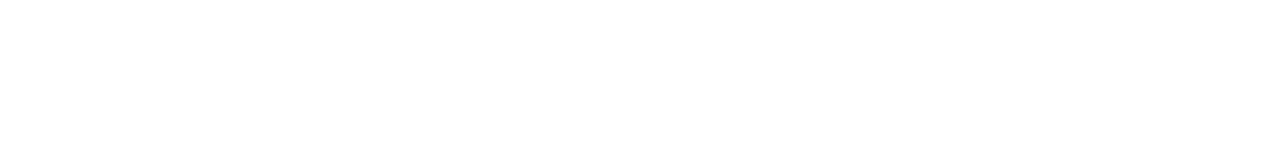
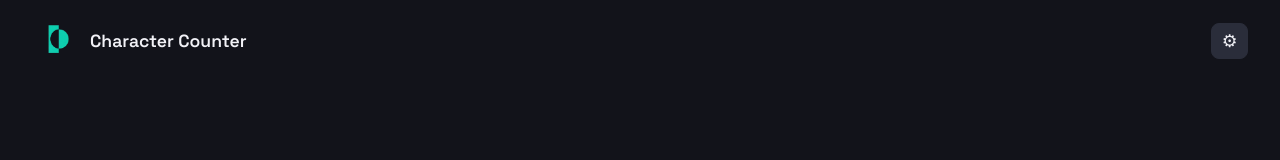
Before and after one commit to SofiaDeAlessandre/characterCounter-front-utn, a plain HTML site: page index.html in a window 1280 px wide. Drawn offline with Linux system fonts and the light colour scheme.

Commit message:
feat: agregar header con logo, título, botón de configuración y estilado

```diff
--- a/index.html
+++ b/index.html
@@ -1,12 +1,28 @@
-<!DOCTYPE html>
+<!doctype html>
 <html lang="en">
-<head>
-    <meta charset="UTF-8">
-    <meta name="viewport" content="width=device-width, initial-scale=1.0">
+  <head>
+    <meta charset="UTF-8" />
+    <meta name="viewport" content="width=device-width, initial-scale=1.0" />
     <title>Character Counter</title>
-    <link rel="stylesheet" href="styles.css">
-</head>
-<body>
+    <link rel="stylesheet" href="styles.css" />
+    <link rel="preconnect" href="https://fonts.googleapis.com" />
+    <link rel="preconnect" href="https://fonts.gstatic.com" crossorigin />
+    <link
+      href="https://fonts.googleapis.com/css2?family=Space+Grotesk:wght@300..700&display=swap"
+      rel="stylesheet"
+    />
+  </head>
 
-</body>
+  <!--Body-->
+  <body>
+    <!--Header-->
+    <header>
+<div class="logo-tittle">
+    <img class="header-image" src="assets/images/logo.png">
+    <h1>Character Counter</h1>
+</div>
+<button class="header-button" aria-label="button-mode">⚙</button>
+    </header>
+    <!-- End Header-->
+  </body>
 </html>
--- a/styles.css
+++ b/styles.css
@@ -0,0 +1,66 @@
+* {
+  margin: 0;
+  padding: 0;
+  box-sizing: border-box;
+}
+
+:root {
+  /* Colors */
+  --color-primary: #00d4b4;
+  --color-secondary: #6a2fd4;
+  --color-tertiary: #ff4d8d;
+  --color-bg: #12131a;
+  --color-border: #2a2d3a;
+
+  /* Text */
+  --text-primary: #f2f2f7;
+  --text-secondary: #b4b7c9;
+
+  /* Spacing */
+  --radius-sm: 8px;
+}
+
+body {
+  background-color: var(--color-bg);
+  min-height: 100vh;
+  font-family: "Space Grotesk", sans-serif;
+}
+
+header {
+  display: flex;
+  align-items: center;
+  justify-content: space-between;
+  padding: 1rem 2rem;
+  background-color: var(--color-bg);
+}
+.logo-tittle {
+  display: flex;
+  align-items: center;
+  gap: 0.5rem;
+}
+
+h1 {
+  color: var(--text-primary);
+  font-size: 1.1rem;
+  font-weight: 600;
+}
+
+.header-image {
+  width: 50px;
+  height: 50px;
+}
+
+.header-button {
+  background-color: var(--color-border);
+  border: 1px solid var(--color-border);
+  border-radius: var(--radius-sm);
+  padding: 0.4rem 0.6rem;
+  color: var(--text-primary);
+  font-size: 1.1rem;
+  cursor: pointer;
+  transition: border-color 0.2s;
+}
+
+.header-button:hover {
+  border-color: var(--text-secondary);
+}
```
Also changed, not shown: assets/images/logo.png (added).
